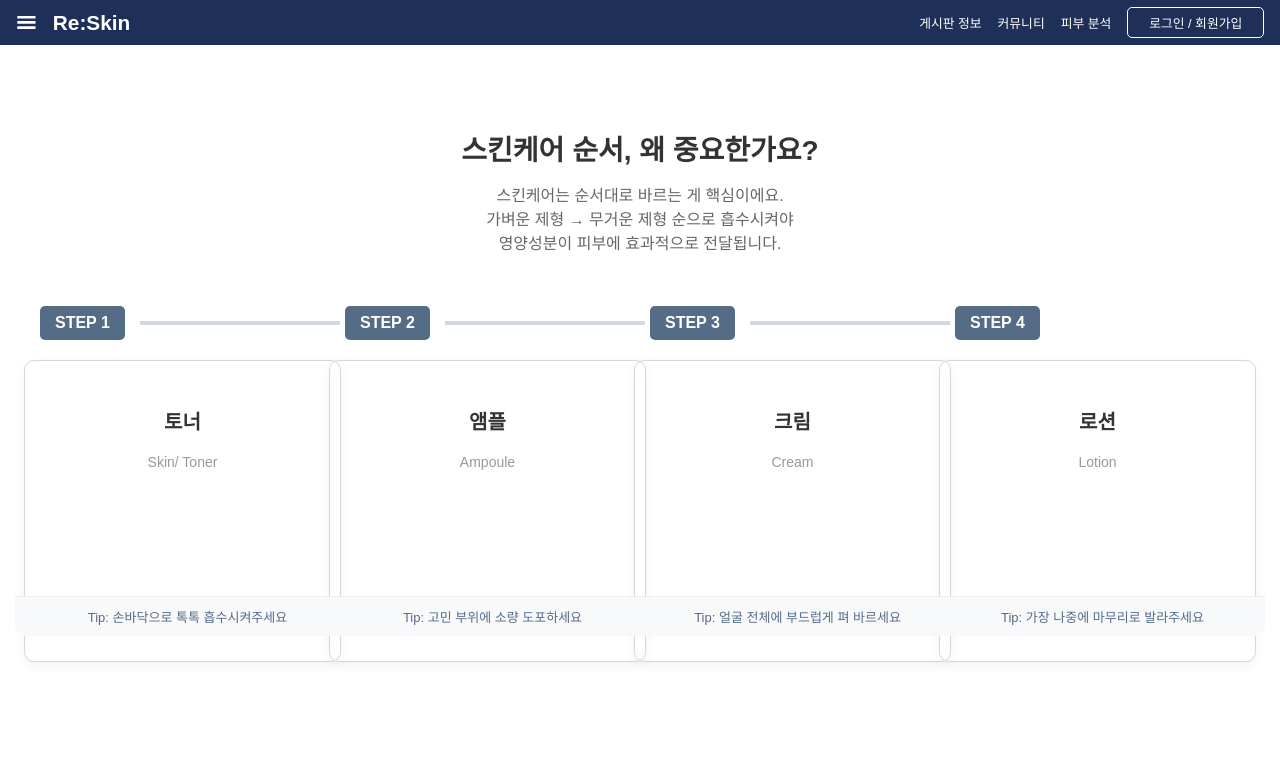
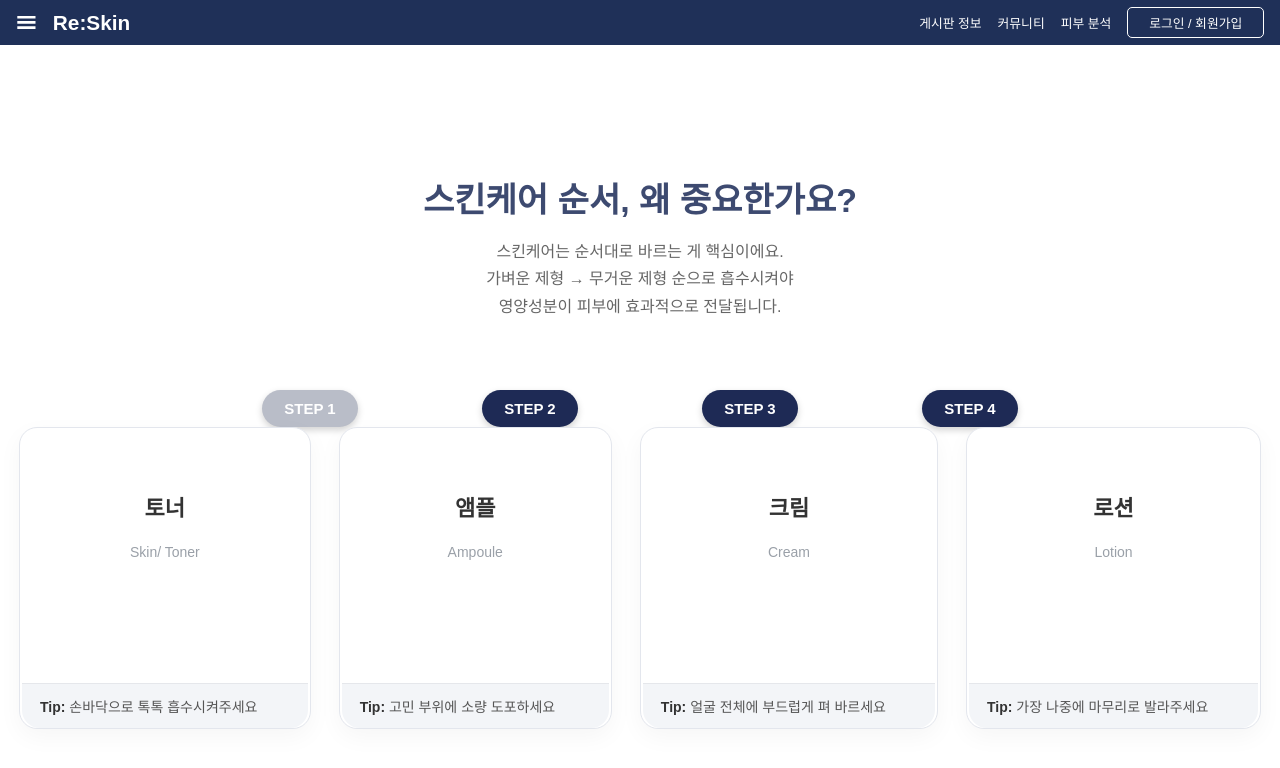
Before and after one commit to tab-captains/RE-Skin-fe, a React (Vite) app: page /skinguide in a window 1280 px wide. Shown: the top 768 px of the page. Built offline with nearby package versions, Linux system fonts and the light colour scheme.

Commit message:
feat: UI 수정

```diff
--- a/src/features/infoboard/pages/Skinguide.jsx
+++ b/src/features/infoboard/pages/Skinguide.jsx
@@ -2,172 +2,124 @@ import React from 'react';
 import styled from 'styled-components';
 
 const skincareSteps = [
-    {
-        step: "STEP 1",
-        title: "토너",
-        english: "Skin/ Toner",
-        tip: "손바닥으로 톡톡 흡수시켜주세요",
-    },
-    {
-        step: "STEP 2",
-        title: "앰플",
-        english: "Ampoule",
-        tip: "고민 부위에 소량 도포하세요",
-    },
-    {
-        step: "STEP 3",
-        title: "크림",
-        english: "Cream",
-        tip: "얼굴 전체에 부드럽게 펴 바르세요",
-    },
-    {
-        step: "STEP 4",
-        title: "로션",
-        english: "Lotion",
-        tip: "가장 나중에 마무리로 발라주세요",
-    },
+  { step: 'STEP 1', title: '토너', english: 'Skin/ Toner', tip: '손바닥으로 톡톡 흡수시켜주세요' },
+  { step: 'STEP 2', title: '앰플', english: 'Ampoule', tip: '고민 부위에 소량 도포하세요' },
+  { step: 'STEP 3', title: '크림', english: 'Cream', tip: '얼굴 전체에 부드럽게 펴 바르세요' },
+  { step: 'STEP 4', title: '로션', english: 'Lotion', tip: '가장 나중에 마무리로 발라주세요' },
 ];
 
 const SkinguideContainer = styled.div`
-    /* .skinguide-container */
   max-width: 1200px;
   margin: 0 auto;
-    padding: 60px 20px;
+  padding: 100px 20px;
   text-align: center;
 `;
 
 const SkinguideHeader = styled.div`
-    /* 기존 스타일 그대로 반영 */
   h2 {
-        /* .skinguide-header h2 */
-        font-size: 28px;
+    font-size: 34px;
     font-weight: 700;
-        margin-bottom: 10px;
-        color: #333;
+    margin-bottom: 15px;
+    color: #3d4a70;
   }
 
   p {
-        /* .skinguide-header p */
     font-size: 16px;
-        line-height: 1.5;
     color: #666;
-        margin-bottom: 50px;
+    line-height: 1.7;
+    margin-bottom: 70px;
   }
 `;
 
-const StepsWrapper = styled.div`
-    /* .steps-wrapper */
+const StepsRow = styled.div`
   display: flex;
-    justify-content: space-around;
-    align-items: flex-start;
-    gap: 20px;
+  justify-content: center;
+  gap: 70px
+  margin-bottom: 20px;
+`;
 
-    /* @media (max-width: 900px) 반응형 스타일 적용 */
+const StepSlot = styled.div`
+  width: 220px;
+  display: flex;
+  justify-content: center;
+`;
+
+const StepNumber = styled.span`
+  padding: 10px 22px;
+  border-radius: 999px;
+  font-weight: 600;
+  color: #fff;
+  font-size: 15px;
+  box-shadow: 0 3px 7px rgba(0, 0, 0, 0.18);
+  background-color: ${({ index }) => (index === 0 ? '#b9bdc8' : '#1e2a55')};
+`;
+
+const CardsRow = styled.div`
+
+  display: flex;
+  justify-content: center;
+  gap: 70px;
   @media (max-width: 900px) {
   flex-wrap: wrap;
+  gap: 25px;
   }
 `;
 
 const StepCardGroup = styled.div`
-    /* .step-card-group */
+  display: flex;
+  min-width: 220px;
   display: flex;
   flex-direction: column;
   align-items: center;
-    width: 25%;
-    min-width: 200px;
-
-    /* @media (max-width: 900px) 반응형 스타일 적용 */
-    @media (max-width: 900px) {
-        width: 45%;
-        margin-bottom: 20px;
-    }
-`;
-
-const StepBarArea = styled.div`
-    /* .step-bar-area */
-    display: flex;
-    align-items: center;
-    width: 100%;
-    margin-bottom: 20px;
-`;
-
-const StepNumber = styled.span`
-    /* .step-number */
-    background-color: #556c86;
-    color: white;
-    padding: 8px 15px;
-    border-radius: 5px;
-    font-weight: 600;
-    white-space: nowrap;
-    z-index: 2;
-`;
-
-const StepLine = styled.div`
-    /* .step-line */
-    flex-grow: 1;
-    height: 4px;
-    background-color: #d1d8e0;
-    margin: 0 -15px 0 15px;
-
-    /* @media (max-width: 900px) 반응형 스타일 적용 */
-    @media (max-width: 900px) {
-        display: none;
-    }
 `;
 
 const StepContentCard = styled.div`
-    /* .step-content-card */
   width: 100%;
-    border: 1px solid #d1d8e0;
-    border-radius: 10px;
-    box-shadow: 0 4px 12px rgba(0, 0, 0, 0.05);
-    padding: 25px 15px;
-    min-height: 250px;
+  border: 1px solid #e3e6ed;
+  border-radius: 18px;
+  background-color: #fff;
+  padding: 40px 20px 0 20px;
+  box-shadow: 0 8px 25px rgba(0, 0, 0, 0.04);
+  min-height: 260px;
+
   display: flex;
   flex-direction: column;
   align-items: center;
-    text-align: center;
 `;
 
 const ProductTitle = styled.h3`
-    /* .product-title */
-    font-size: 20px;
+  font-size: 22px;
   font-weight: 700;
+  margin-bottom: 8px;
   color: #333;
-    margin-bottom: 5px;
 `;
 
 const ProductEnglish = styled.p`
-    /* .product-english */
   font-size: 14px;
-    color: #999;
-    margin-bottom: 30px;
+  color: #9aa0a8;
+  margin-bottom: 35px;
+  font-style: normal;
 `;
 
 const TipBox = styled.div`
-    /* .tip-box */
   margin-top: auto;
-    padding: 10px;
-    border-top: 1px solid #eee;
-
-    background-color: #f8f9fa;
-    border-radius: 0 0 10px 10px;
-
-    /* 팁 박스의 패딩과 너비를 계산하여 카드 영역을 꽉 채우는 로직 */
-    margin-left: -15px;
-    margin-right: -15px;
-    width: calc(100% + 30px);
+  width: 100%;
+  background-color: #f3f5f8;
+  padding: 12px 18px;
+  border-top: 1px solid #e5e7eb;
+  border-radius: 0 0 18px 18px;
+  text-align: left;
 `;
 
 const TipText = styled.span`
-    /* .tip-box .tip-text */
-    font-size: 13px;
-    color: #556c86;
-    font-weight: 500;
-    margin-left: 10px;
-    /* TipBox에서 text-align: left;를 적용했으므로 별도 조정 불필요 */
+  font-size: 14px;
+  color: #555;
+
+  strong {
+    font-weight: 700;
+    color: #333;
+  }
 `;
-
 
 const Skinguide = () => {
   return (
@@ -175,30 +127,38 @@ const Skinguide = () => {
       <SkinguideHeader>
         <h2>스킨케어 순서, 왜 중요한가요?</h2>
         <p>
-                    스킨케어는 순서대로 바르는 게 핵심이에요.<br />
-                    가벼운 제형 → 무거운 제형 순으로 흡수시켜야<br />
+          스킨케어는 순서대로 바르는 게 핵심이에요.
+          <br />
+          가벼운 제형 → 무거운 제형 순으로 흡수시켜야
+          <br />
           영양성분이 피부에 효과적으로 전달됩니다.
         </p>
       </SkinguideHeader>
-            <StepsWrapper>
+
+      <StepsRow>
+        {skincareSteps.map((item, index) => (
+          <StepSlot key={index}>
+            <StepNumber index={index}>{item.step}</StepNumber>
+          </StepSlot>
+        ))}
+      </StepsRow>
+
+      <CardsRow>
         {skincareSteps.map((item, index) => (
           <StepCardGroup key={index}>
-                        <StepBarArea>
-                            <StepNumber>{item.step}</StepNumber>
-                            {index < skincareSteps.length - 1 && (
-                                <StepLine />
-                            )}
-                        </StepBarArea>
             <StepContentCard>
               <ProductTitle>{item.title}</ProductTitle>
               <ProductEnglish>{item.english}</ProductEnglish>
+
               <TipBox>
-                                <TipText>Tip: {item.tip}</TipText>
+                <TipText>
+                  <strong>Tip:</strong> {item.tip}
+                </TipText>
               </TipBox>
             </StepContentCard>
           </StepCardGroup>
         ))}
-            </StepsWrapper>
+      </CardsRow>
     </SkinguideContainer>
   );
 };
```
Lines whose indentation alone changed are shown as unchanged.
